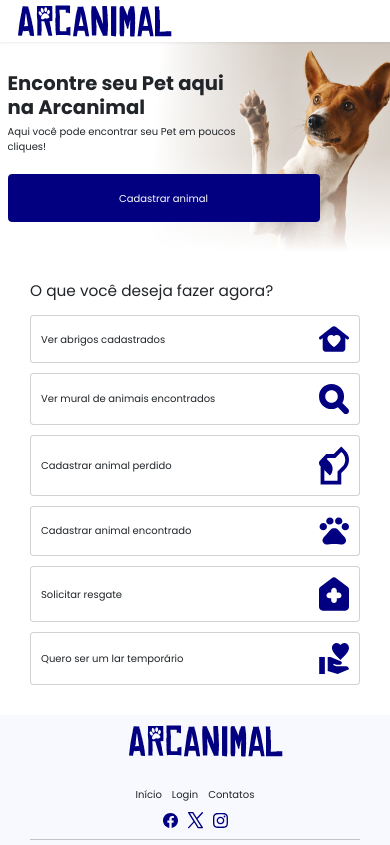
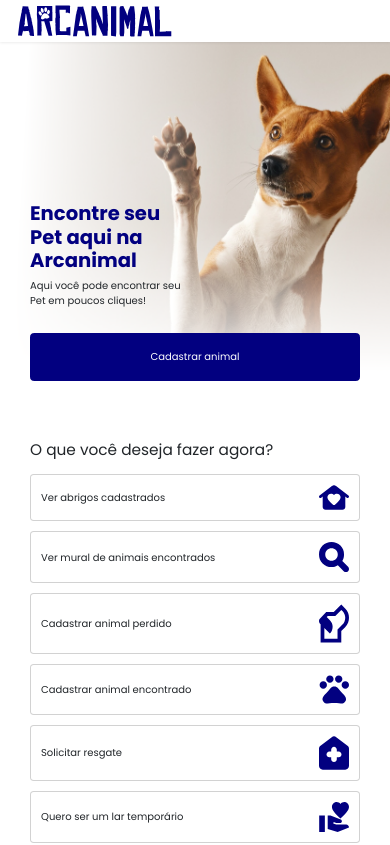
Before and after one commit to nudou350/sospetsrs, an Angular app: page / in a window 390 px wide. Shown: the top 845 px of the page. Built offline with nearby package versions, Linux system fonts and the light colour scheme.

Commit message:
improve banner mobile

```diff
--- a/src/app/components/home/components/home-banner/home-banner.component.html
+++ b/src/app/components/home/components/home-banner/home-banner.component.html
@@ -1,10 +1,9 @@
 <div class="row align-items-center justify-content-between position-relative overflow-x-hidden dog py-5">
-    <div class="col-lg-6 col-8  text-lg-start text-justify ps-lg-5 ">
-        <h1 class="fw-bold">Encontre seu Pet aqui na Arcanimal</h1>
+    <div class="col-lg-6 col-8  text-lg-start text-justify ps-lg-5 ps-5 mt-5 bottom-mobile">
+        <h1 class="fw-bold text-primary">Encontre seu Pet aqui na Arcanimal</h1>
         <p class="fs-4">Aqui você pode encontrar seu Pet em poucos cliques!</p>
-        <div class="d-flex flex-lg-row flex-column gap-3">
-            <a class="btn btn-primary fs-3 justify-self-start mt-3">Cadastrar animal</a>
-        </div>
-
+    </div>
+    <div class="d-flex flex-lg-row flex-column gap-3 align-items-sm-start align-items-center  px-5">
+        <a class="btn btn-primary fs-3 mt-lg-3 mt-4 w-mobile">Cadastrar animal</a>
     </div>
 </div>
--- a/src/app/components/home/components/home-banner/home-banner.component.scss
+++ b/src/app/components/home/components/home-banner/home-banner.component.scss
@@ -4,7 +4,15 @@
   background-image: url('../../../../../assets/img/banner-img.png');
   background-size: contain;
   background-repeat: no-repeat;
-  background-position: right;
-
+  background-position: top right;
+}
+@media screen and (max-width: 768px){
+  .bottom-mobile{
+    padding-top: 10rem;
+    max-width: 50%;
+  }
+  .w-mobile{
+    width: 100%!important;
+  }
 }
 }
```
